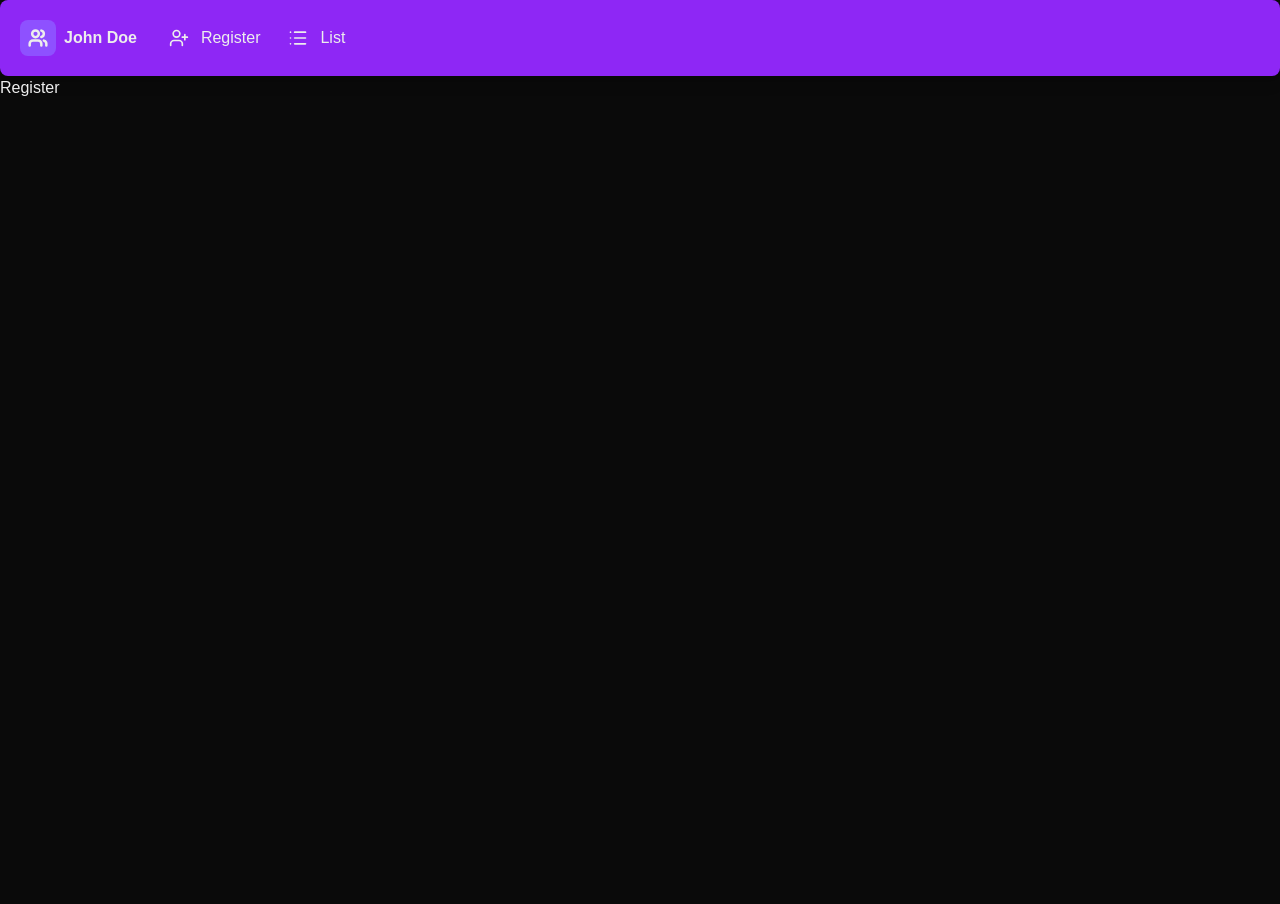
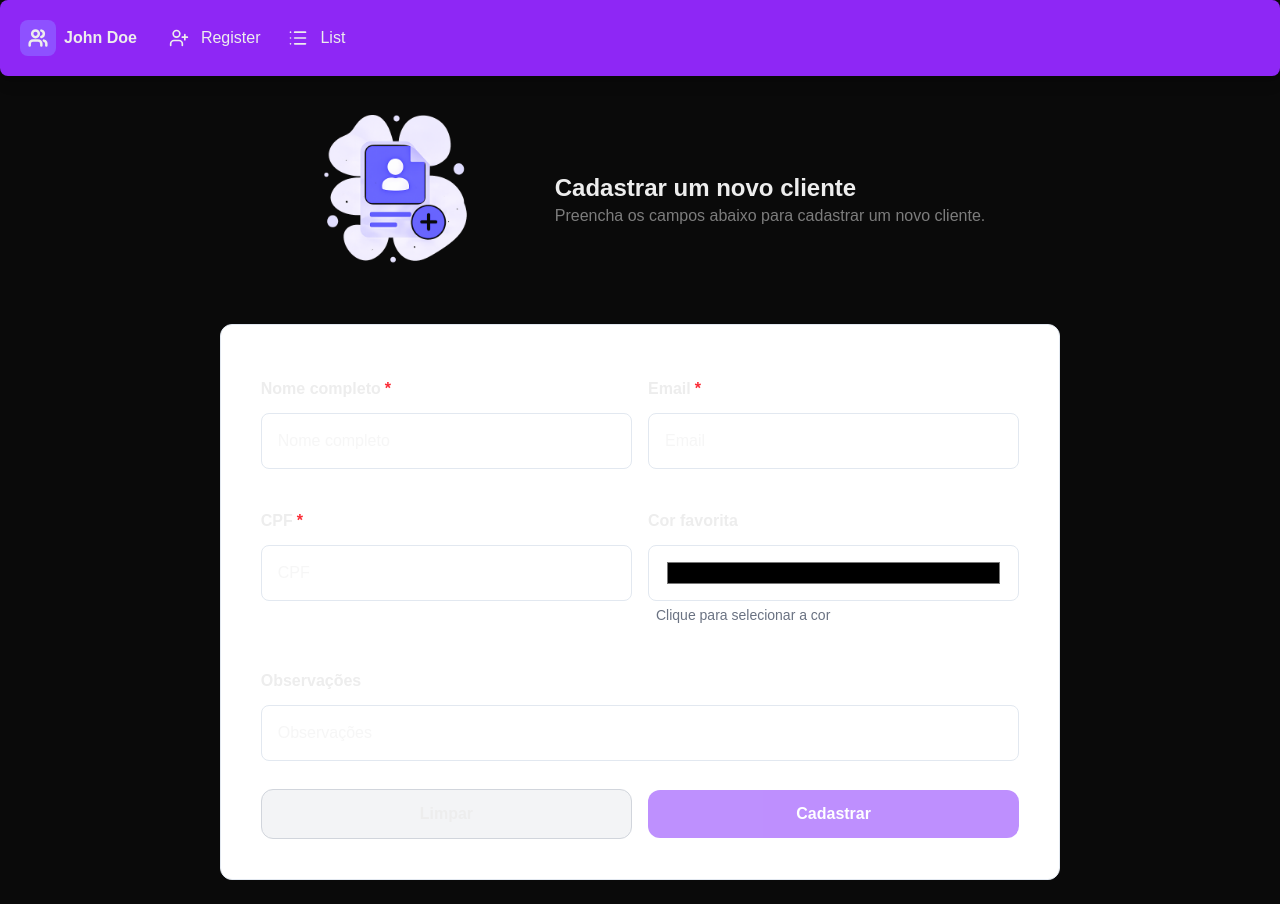
Before and after one commit to joanun3s2/eteg, a Next.js app in the folder web/: page /register in a window 1280 px wide. Before the commit the page ends 800 px from the top, so only its background shows below. Built offline with nearby package versions, Linux system fonts and the light colour scheme.

Commit message:
finished register page layout

```diff
--- a/web/app/(pages)/list/page.tsx
+++ b/web/app/(pages)/list/page.tsx
@@ -1,24 +1,3 @@
-import Image from 'next/image';
-import register from '../../../resources/images/register.png';
-import RegisterForm from './register-form';
-
 export default function List() {
-  return (
-    <div className='bg-transparent flex flex-col items-center gap-20 my-10'>
-      <div className='flex items-center gap-15'>
-        <div>
-          <Image src={register} width={200} height={200} alt='logo' />
-        </div>
-        <div>
-          <h2 className='text-2xl font-bold'>Registre um novo cliente</h2>
-          <p className='opacity-50'>
-            Preencha os campos abaixo para registrar um novo cliente.
-          </p>
-        </div>
-      </div>
-      <div className='rounded-xl bg-white p-10 border border-border'>
-        <RegisterForm />
-      </div>
-    </div>
-  );
+  return <div>List</div>;
 }
--- a/web/app/(pages)/list/register-form.tsx
+++ /dev/null
@@ -1,77 +0,0 @@
-'use client';
-
-import { zodResolver } from '@hookform/resolvers/zod';
-import { useForm } from 'react-hook-form';
-import z from 'zod';
-
-const createClientSchema = z.object({
-  fullname: z.string().min(3, 'Name must have at least 3 characters'),
-  email: z.email('Invalid email'),
-  cpf: z.string().min(11, 'CPF must have 11 digits'),
-  favoriteColor: z.string().optional(),
-  observations: z.string().optional(),
-});
-
-type CreateClientData = z.infer<typeof createClientSchema>;
-
-export default function RegisterForm() {
-  const {
-    register,
-    handleSubmit,
-    formState: { errors },
-  } = useForm<CreateClientData>({
-    resolver: zodResolver(createClientSchema),
-    mode: 'onChange',
-  });
-
-  async function onSubmit(data: CreateClientData) {
-    console.log(data);
-  }
-
-  return (
-    <form
-      onSubmit={handleSubmit(onSubmit)}
-      className='flex flex-col gap-4 max-w-md'
-    >
-      <div>
-        <input
-          placeholder='Full name'
-          {...register('fullname')}
-          className='border p-2 rounded w-full'
-        />
-
-        {errors.fullname && (
-          <p className='text-red-500 text-sm'>{errors.fullname.message}</p>
-        )}
-      </div>
-
-      <div>
-        <input
-          placeholder='Email'
-          {...register('email')}
-          className='border p-2 rounded w-full'
-        />
-
-        {errors.email && (
-          <p className='text-red-500 text-sm'>{errors.email.message}</p>
-        )}
-      </div>
-
-      <div>
-        <input
-          placeholder='CPF'
-          {...register('cpf')}
-          className='border p-2 rounded w-full'
-        />
-
-        {errors.cpf && (
-          <p className='text-red-500 text-sm'>{errors.cpf.message}</p>
-        )}
-      </div>
-
-      <button type='submit' className='bg-violet-600 text-white p-2 rounded'>
-        Register
-      </button>
-    </form>
-  );
-}
--- a/web/app/(pages)/register/page.tsx
+++ b/web/app/(pages)/register/page.tsx
@@ -1,7 +1,24 @@
+import Image from 'next/image';
+import register from '../../../resources/images/register.png';
+import RegisterForm from './register-form';
+
 export default function Register() {
   return (
-    <div>
-      <h1>Register</h1>
+    <div className='bg-transparent flex flex-col items-center gap-6 my-6'>
+      <div className='flex items-center gap-15'>
+        <div>
+          <Image src={register} width={200} height={200} alt='logo' />
+        </div>
+        <div>
+          <h2 className='text-2xl font-bold'>Cadastrar um novo cliente</h2>
+          <p className='opacity-50'>
+            Preencha os campos abaixo para cadastrar um novo cliente.
+          </p>
+        </div>
+      </div>
+      <div className='rounded-xl bg-white p-10 border border-border'>
+        <RegisterForm />
+      </div>
     </div>
   );
 }
--- /dev/null
+++ b/web/app/(pages)/register/register-form.tsx
@@ -0,0 +1,83 @@
+'use client';
+
+import FormButton from '@/components/ui/form-button';
+import FormInput from '@/components/ui/form-input';
+import { zodResolver } from '@hookform/resolvers/zod';
+import { useForm } from 'react-hook-form';
+import z from 'zod';
+
+const createClientSchema = z.object({
+  fullname: z.string().min(3, 'O nome deve ter no mínimo 3 caracteres'),
+  email: z.email('Email inválido'),
+  cpf: z.string().min(11, 'CPF deve ter 11 dígitos'),
+  favoriteColor: z.string().optional(),
+  observations: z.string().optional(),
+});
+
+type CreateClientData = z.infer<typeof createClientSchema>;
+
+export default function RegisterForm() {
+  const {
+    register,
+    handleSubmit,
+    reset,
+    formState: { errors, isValid },
+  } = useForm<CreateClientData>({
+    resolver: zodResolver(createClientSchema),
+    mode: 'onChange',
+  });
+
+  async function onSubmit(data: CreateClientData) {
+    console.log(data);
+    reset();
+  }
+
+  function resetForm() {
+    reset();
+  }
+
+  return (
+    <form
+      onSubmit={handleSubmit(onSubmit)}
+      className='grid grid-cols-1 md:grid-cols-2 gap-4'
+    >
+      <FormInput
+        label='Nome completo'
+        mandatory={true}
+        {...register('fullname', { required: true })}
+        error={errors.fullname?.message}
+      />
+
+      <FormInput
+        label='Email'
+        mandatory={true}
+        {...register('email', { required: true })}
+        error={errors.email?.message}
+      />
+
+      <FormInput
+        label='CPF'
+        mandatory={true}
+        {...register('cpf', { required: true })}
+        error={errors.cpf?.message}
+      />
+
+      <FormInput
+        type='color'
+        label='Cor favorita'
+        {...register('favoriteColor')}
+        error={errors.favoriteColor?.message}
+      />
+
+      <FormInput
+        className='md:col-span-2'
+        label='Observações'
+        {...register('observations')}
+        error={errors.observations?.message}
+      />
+
+      <FormButton label='Limpar' variant='secondary' onClick={resetForm} />
+      <FormButton type='submit' label='Cadastrar' disabled={!isValid} />
+    </form>
+  );
+}
--- a/web/app/globals.css
+++ b/web/app/globals.css
@@ -30,3 +30,7 @@ body {
 div {
   border-color: var(--border);
 }
+
+input {
+  border-color: var(--border);
+}
--- /dev/null
+++ b/web/components/ui/form-button.tsx
@@ -0,0 +1,35 @@
+type formButtonProps = React.ComponentProps<'button'> & {
+  label: string;
+  variant?: 'primary' | 'secondary';
+  disabled?: boolean;
+  className?: string;
+};
+
+export default function FormButton({
+  label,
+  variant = 'primary',
+  disabled = false,
+  className,
+  ...props
+}: formButtonProps) {
+  const styles = {
+    primary: 'bg-violet-600 text-white',
+    secondary: 'bg-gray-100 border border-gray-300',
+  };
+
+  return (
+    <div className='flex justify-center items-center'>
+      <button
+        {...props}
+        className={[
+          styles[variant],
+          disabled ? 'opacity-50 cursor-not-allowed' : 'cursor-pointer',
+          'flex justify-center items-center p-2 rounded-xl font-bold w-full py-3',
+          className,
+        ].join(' ')}
+      >
+        {label}
+      </button>
+    </div>
+  );
+}
--- /dev/null
+++ b/web/components/ui/form-input.tsx
@@ -0,0 +1,39 @@
+type FormInputProps = React.ComponentProps<'input'> & {
+  label: string;
+  placeholder?: string;
+  mandatory?: boolean;
+  error?: string;
+};
+export default function FormInput({
+  label,
+  placeholder,
+  mandatory = false,
+  error,
+  className,
+  type,
+  ...props
+}: FormInputProps) {
+  return (
+    <div className={[className, 'my-3'].join(' ')}>
+      <label htmlFor='name' className='font-bold'>
+        {label}
+        {mandatory && <span className='text-red-500 ml-1'>*</span>}
+      </label>
+
+      <input
+        placeholder={placeholder ?? label}
+        type={type ?? 'text'}
+        {...props}
+        className='border border-gray-300 p-2 rounded-lg mt-3 py-3 px-4 min-h-14 w-full'
+      />
+
+      {type === 'color' && (
+        <p className='text-gray-500 text-sm px-2 py-1'>
+          Clique para selecionar a cor
+        </p>
+      )}
+
+      {error && <p className='text-red-300 text-sm px-2 py-1'>{error}</p>}
+    </div>
+  );
+}
```
